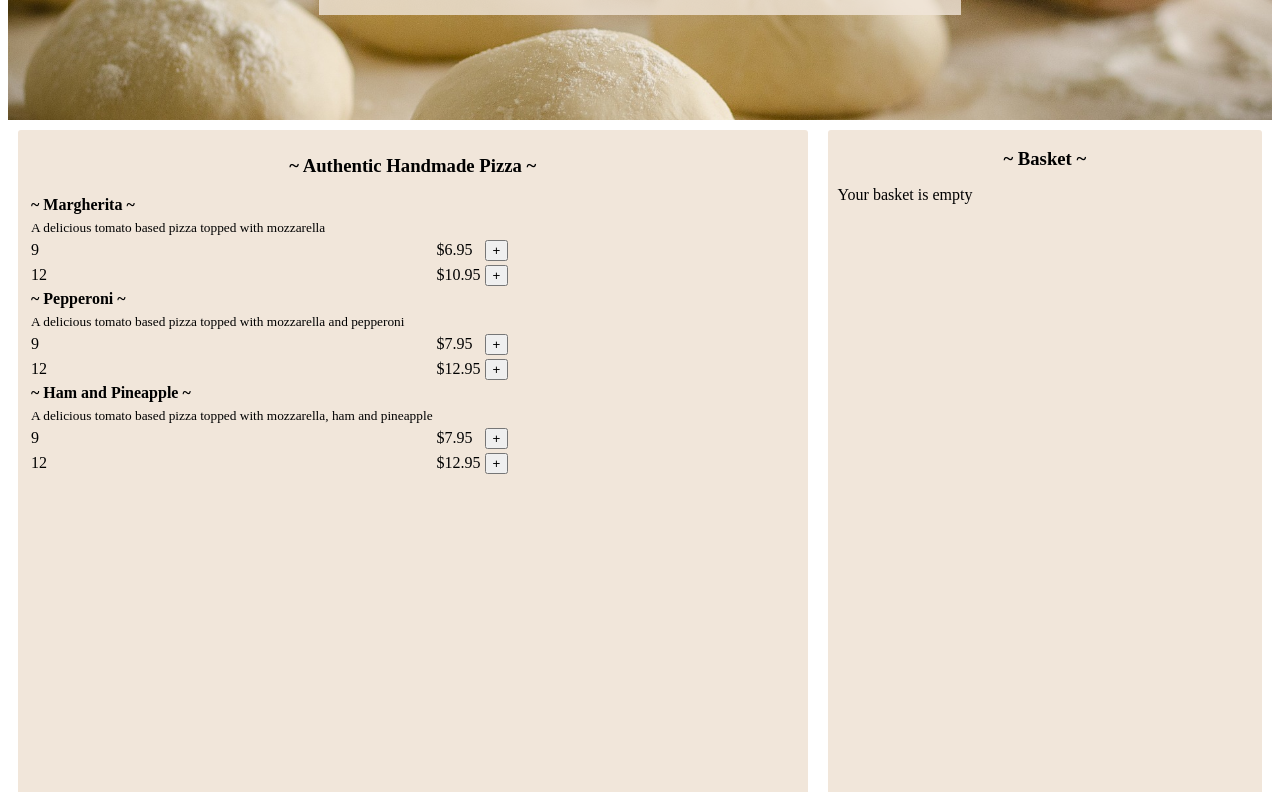
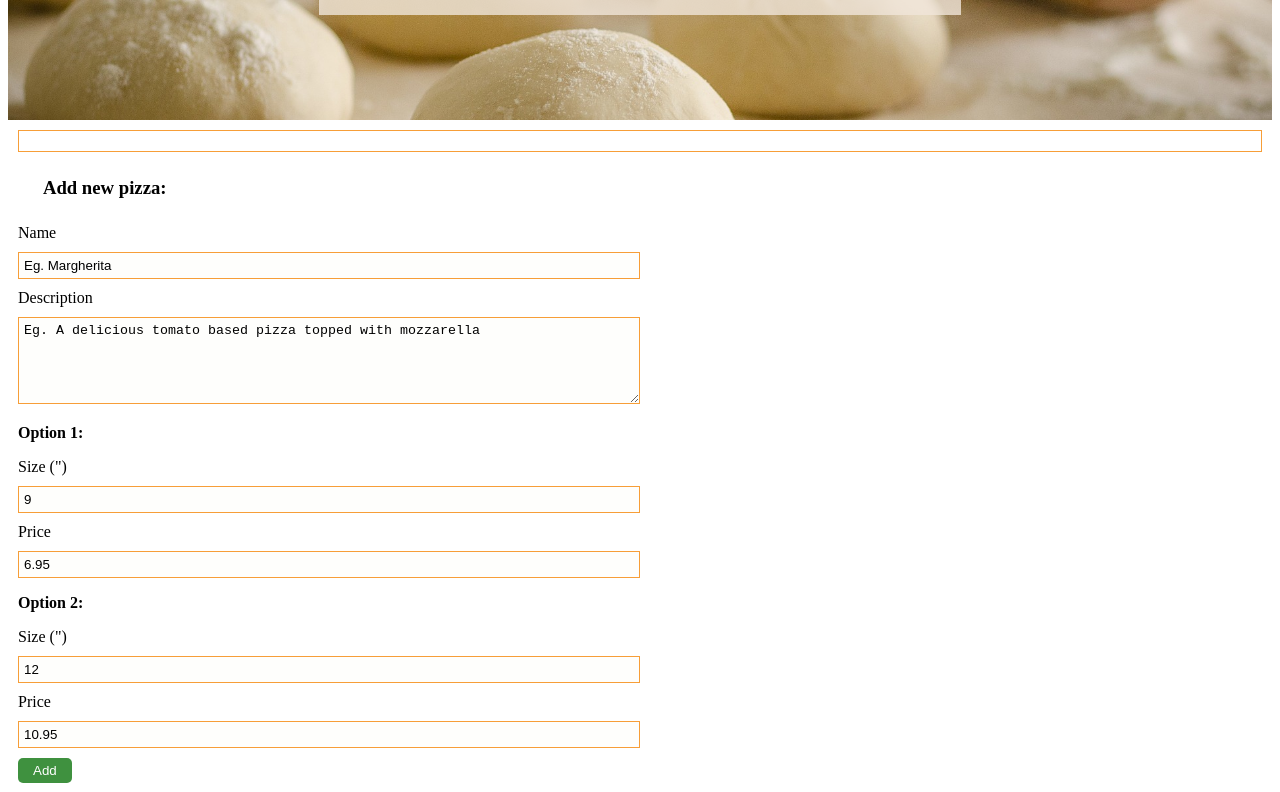
Before and after one commit to kmyles82/Pizza-Planet-2020, a Vue app: page / in a window 1280 px wide. Shown: the part 660-1452 px from the top of the page. Built offline with nearby package versions, Linux system fonts and the light colour scheme.

Commit message:
added form input binding in newPizza component

```diff
--- a/src/components/Admin.vue
+++ b/src/components/Admin.vue
@@ -3,6 +3,7 @@
     <div class="current_user_wrapper">
 
     </div>
+    <NewPizza />
     <div class="menu_wrapper">
       <h3>Menu:</h3>
       <table>
@@ -53,8 +54,13 @@
 </template>
 
 <script>
+import NewPizza from "@/components/NewPizza";
+
 export default {
-  name: "admin"
+  name: "admin",
+  components: {
+    NewPizza
+  }
 };
 </script>
 
--- a/src/components/NewPizza.vue
+++ b/src/components/NewPizza.vue
@@ -1,57 +1,81 @@
 <template>
-  <form action="">
+  <form action>
     <h3>Add new pizza:</h3>
     <div class="form-group">
       <label for="name">Name</label>
-      <input type="text" id="name" />
+      <input type="text" id="name" v-model="newPizza.name" />
     </div>
     <div class="form-group">
       <label for="description">Description</label>
-      <textarea name="description" id="description"></textarea>
+      <textarea name="description" id="description" v-model="newPizza.description" rows="5"></textarea>
     </div>
     <p>
       <strong>Option 1:</strong>
     </p>
     <div class="form-group">
       <label for="size">Size (")</label>
-      <input type="text" id="size" />
+      <input type="text" id="size" v-model="newPizza.options[0].size" />
     </div>
     <div class="form-group">
       <label for="price1">Price</label>
-      <input type="text" id="price1" />
+      <input type="text" id="price1" v-model="newPizza.options[0].price" />
     </div>
     <p>
       <strong>Option 2:</strong>
     </p>
     <div class="form-group">
       <label for="size2">Size (")</label>
-      <input type="text" id="size2" />
+      <input type="text" id="size2" v-model="newPizza.options[1].size" />
     </div>
     <div class="form-group">
       <label for="price2">Price</label>
-      <input type="text" id="price2" />
+      <input type="text" id="price2" v-model="newPizza.options[1].price" />
     </div>
-    <button type="button" class="btn_green">Add</button>
+    <button type="button" class="btn_green" @click="add">Add</button>
   </form>
 </template>
 
 <script>
 export default {
-  name: "addNewPizza"
-}
+  name: "addNewPizza",
+  data() {
+    return {
+      newPizza: {
+        name: "Eg. Margherita",
+        description: "Eg. A delicious tomato based pizza topped with mozzarella",
+        options: [
+          {
+            size: 9,
+            price: 6.95
+          },
+          {
+            size: 12,
+            price: 10.95
+          }
+        ]
+      }
+    };
+  },
+  methods: {
+    add() {
+      alert('method triggered')
+    }
+  }
+};
 </script>
 
 <style scoped>
-.form-group{
+.form-group {
   margin: 10px 0;
 }
 
-label{
+label {
   display: block;
   margin: 0 0 10px 0;
 }
 
-input, textarea {
+input,
+textarea {
   width: 50%;
   padding: 5px;
   box-sizing: border-box;
@@ -59,7 +83,7 @@ input, textarea {
   border: solid 1px #f79e38;
 }
 
-button{
+button {
   background: rgb(63, 145, 63);
   color: #fff;
   padding: 5px 15px;
--- a/src/views/Home.vue
+++ b/src/views/Home.vue
@@ -2,7 +2,7 @@
   <div class="home">
     <appHeader />
     <appHome />
-    <appMenu />
+    <appAdmin />
   </div>
 </template>
 
@@ -10,14 +10,17 @@
 // @ is an alias to /src
 import Header from "../components/Header";
 import Home from "../components/Home";
-import Menu from "@/components/Menu";
+// import Menu from "@/components/Menu";
+import Admin from "@/components/Admin";
+
 
 export default {
   name: "Home",
   components: {
     appHeader: Header,
     appHome: Home,
-    appMenu: Menu
+    // appMenu: Menu,
+    appAdmin: Admin
   }
 };
 </script>
```
